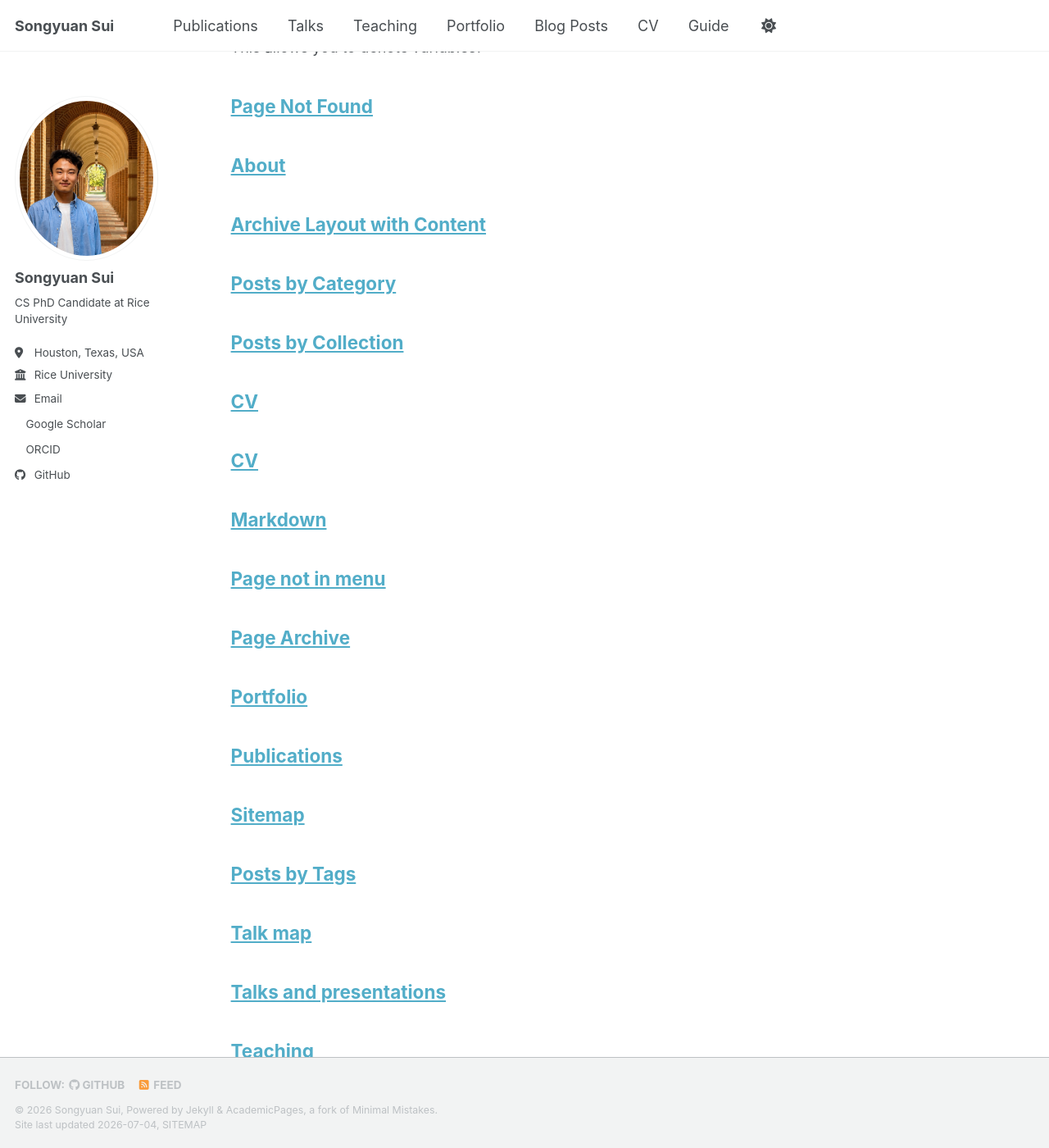
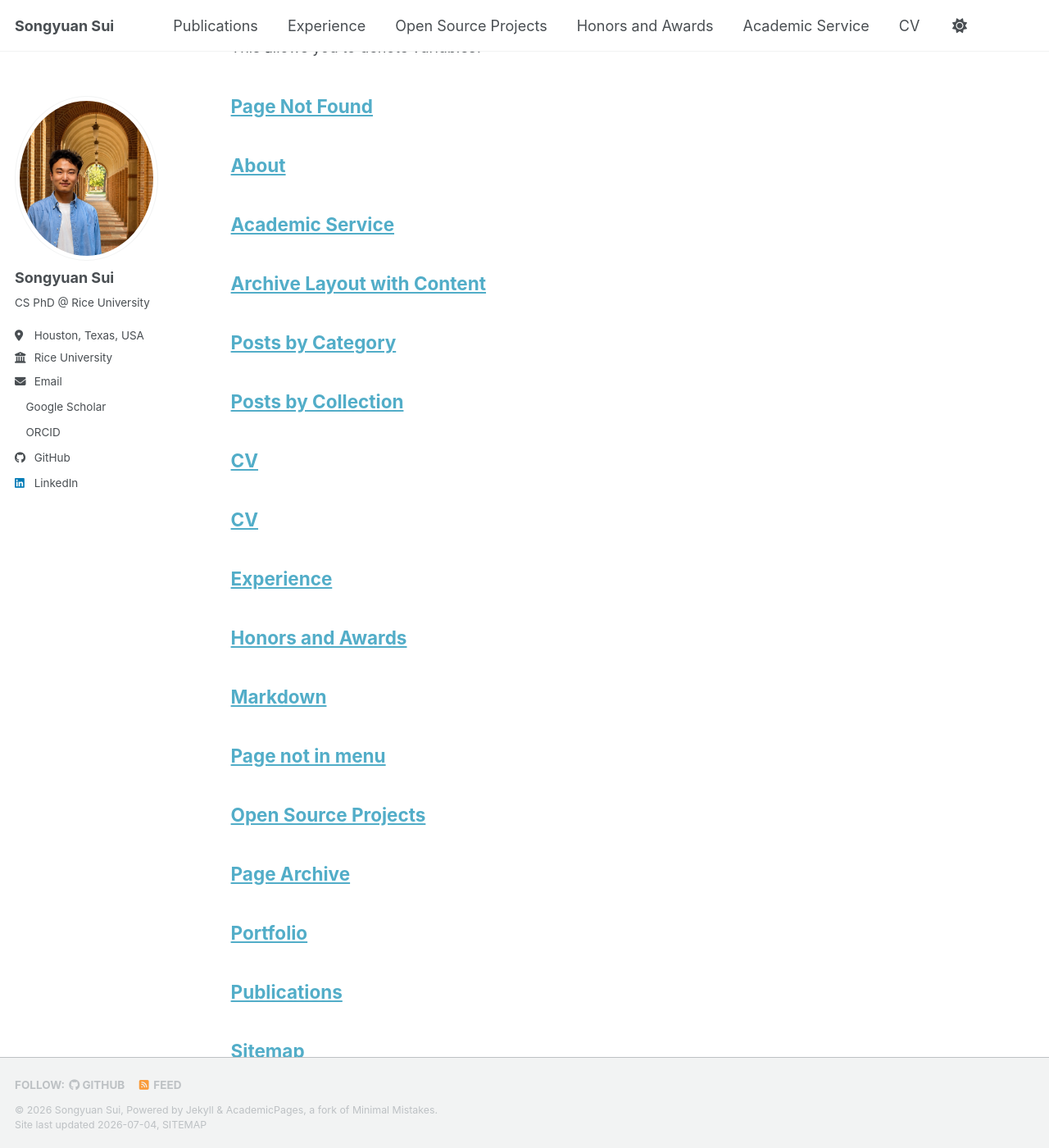
Before and after one commit to SongyuanSui/SongyuanSui.github.io, a Jekyll site: the page built from _pages/archive-layout-with-content.md, in a window 1280 px wide and 1400 px high, scrolled down 4561 px. Shown: the whole window at 82% size. Built offline with Jekyll 4.4.1, drawn with Linux system fonts in a browser that asks for light colours; a style sheet for code colours, icons or effects is not loaded.

```diff
--- a/_config.yml
+++ b/_config.yml
@@ -26,7 +26,7 @@ author:
   avatar           : "profile.jpg"
   name             : "Songyuan Sui"
   pronouns         : # example: "she/her"
-  bio              : "CS PhD Candidate at Rice University"
+  bio              : "CS PhD @ Rice University"
   location         : "Houston, Texas, USA"
   employer         : "Rice University"
   uri              : # URL
@@ -66,7 +66,7 @@ author:
   keybase          : # Username
   instagram        : # Username
   lastfm           : # Username
-  linkedin         : # Username
+  linkedin         : songyuan-sui-a49430202
   mastodon         : # URL
   medium           : # URL
   pinterest        : # Username
--- a/_data/navigation.yml
+++ b/_data/navigation.yml
@@ -11,23 +11,17 @@ main:
   - title: "Publications"
     url: /publications/
 
-  - title: "Talks"
-    url: /talks/
+  - title: "Experience"
+    url: /experience/
 
-  - title: "Teaching"
-    url: /teaching/
+  - title: "Open Source Projects"
+    url: /open-source-projects/
 
-  - title: "Portfolio"
-    url: /portfolio/
+  - title: "Honors and Awards"
+    url: /honors-and-awards/
 
-  - title: "Blog Posts"
-    url: /year-archive/
+  - title: "Academic Service"
+    url: /academic-service/
 
   - title: "CV"
     url: /cv/
-
-  # - title: "CV"
-  #   url: /cv-json/
-
-  - title: "Guide"
-    url: /markdown/
--- /dev/null
+++ b/_pages/academic-service.md
@@ -0,0 +1,8 @@
+---
+layout: archive
+title: "Academic Service"
+permalink: /academic-service/
+author_profile: true
+---
+
+Coming soon.
--- /dev/null
+++ b/_pages/honors-and-awards.md
@@ -0,0 +1,8 @@
+---
+layout: archive
+title: "Honors and Awards"
+permalink: /honors-and-awards/
+author_profile: true
+---
+
+Coming soon.
--- /dev/null
+++ b/_pages/open-source-projects.md
@@ -0,0 +1,8 @@
+---
+layout: archive
+title: "Open Source Projects"
+permalink: /open-source-projects/
+author_profile: true
+---
+
+Coming soon.
```
Also changed, not shown: _pages/experience.md (added, +18 -0 lines).
